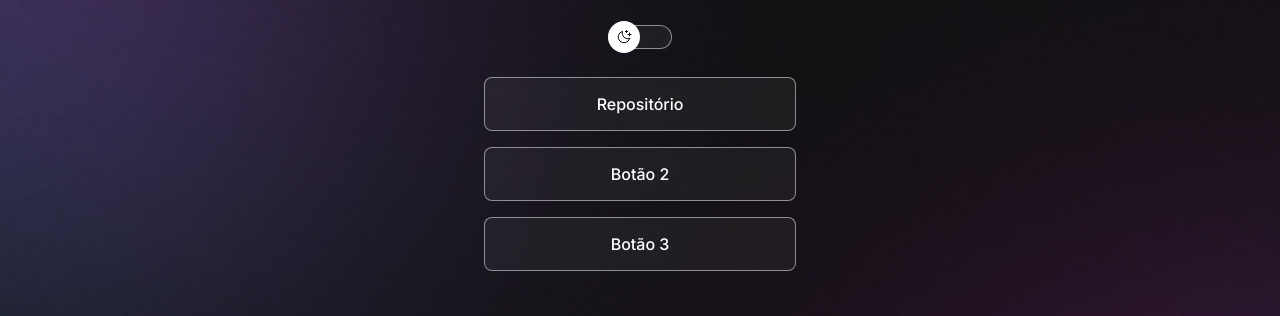
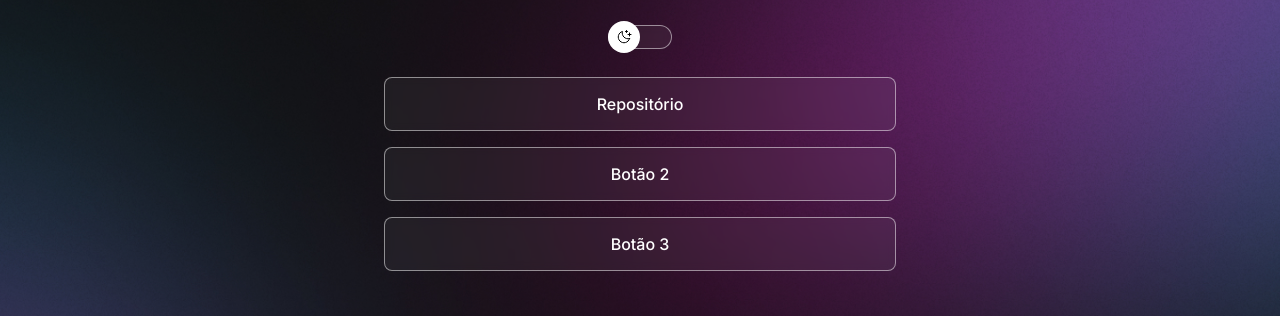
Before and after one commit to Hiroznkkj/hirozn, a plain HTML site: page index.html in a window 1280 px wide. Shown: the part 204-520 px from the top of the page. Drawn offline with nearby package versions, Linux system fonts and the light colour scheme.

Commit message:
Add Media Queries, to the page.

```diff
--- a/index.html
+++ b/index.html
@@ -20,7 +20,7 @@
          <a href="https://github.com/hiroznkkj" target="_blank"> <img src="https://avatars.githubusercontent.com/u/97319174?s=4096" alt="Foto de perfil do Usuario @hiroznkkj no github"> </a>
         <p>@hirozn</p>
     </div>
-    <div id="switch">
+    <div id="switch" onclick="ToggleMode()">
         <button></button>
         <span></span>
     </div>
@@ -59,6 +59,6 @@
 
 <script type="module" src="https://unpkg.com/ionicons@7.1.0/dist/ionicons/ionicons.esm.js"></script>
 <script nomodule src="https://unpkg.com/ionicons@7.1.0/dist/ionicons/ionicons.js"></script>
-
+<script src="script.js"> </script>
 </body>
 </html>
--- /dev/null
+++ b/script.js
@@ -0,0 +1,6 @@
+function ToggleMode() {
+  const html = document.documentElement
+
+  html.classList.toggle('light')
+
+}
--- a/style.css
+++ b/style.css
@@ -22,6 +22,7 @@
 body {
 
     background: var(--bg-url) no-repeat top center/cover;
+    height: 100vh;
 }
 
 *{
@@ -38,7 +39,8 @@ body * {
 
 #container {
 
- width: 360px;
+ width: 100%;
+ max-width: 560px;
  margin: 56px auto 0px;
 padding: 0 24px;
 
@@ -133,6 +135,7 @@ footer .ion {
     width: 64px;
 
     margin:4px auto;
+    transition: 1s;
 }
 #switch button {
     width: 32px;
@@ -146,12 +149,14 @@ footer .ion {
     left: 0px;
     z-index: 1;
     transform: translateY(-50%);
+
 }
 
 .light #switch button{
 
     right: 0px;
     left: initial;
+
 }
 #switch span {
     display: block;
@@ -162,4 +167,17 @@ footer .ion {
     backdrop-filter: blur(4px);
     -webkit-backdrop-filter: blur(4px);
     border-radius: 9999px;
+
 }
+
+/* Media Query*/
+@media (min-width: 700px) {
+    :root {
+        --bg-url: url(./assets/bg-desktop.jpg);
+
+    }
+
+    .light {
+        --bg-url: url(./assets/bg-desktop-light.jpg);
+    }
+}
```
